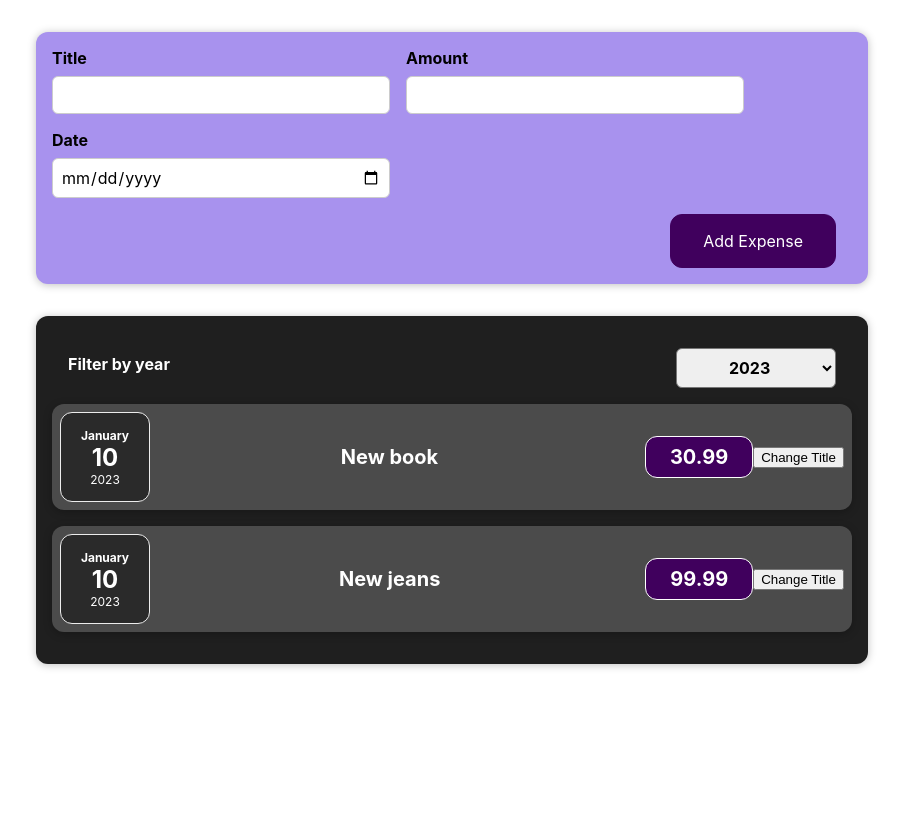
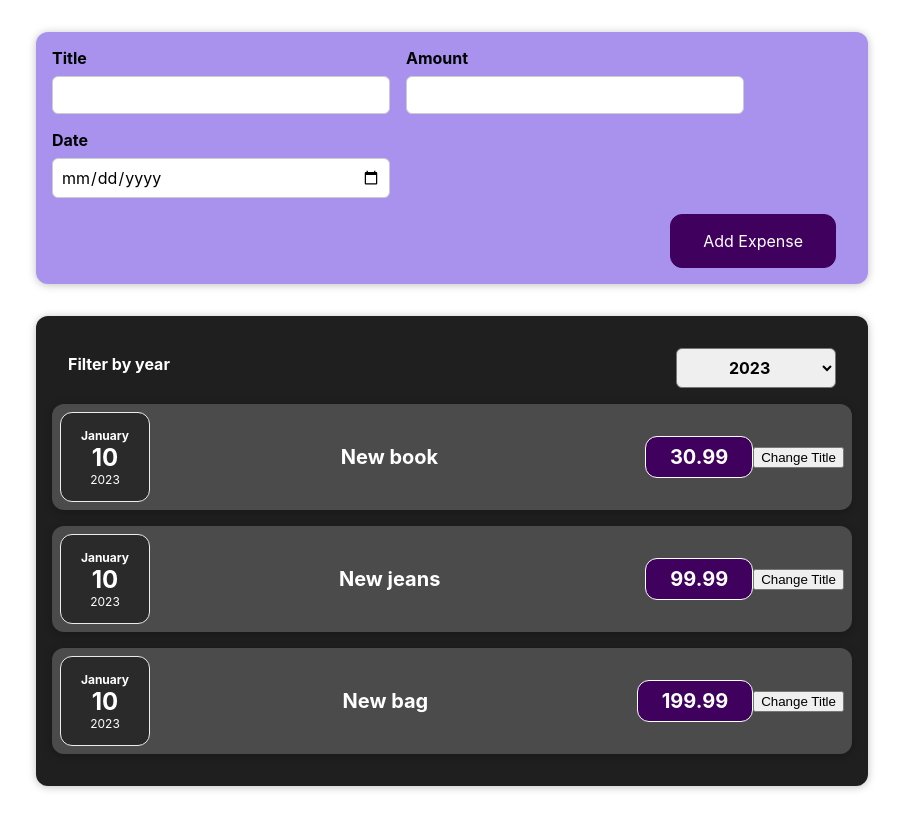
Before and after one commit to Kevinoo5/expenses, a React (Create React App) app: page / in a window 1280 px wide. Shown: the whole page, without its empty margins (188-1091 px from the left). Built offline with nearby package versions, Linux system fonts and the light colour scheme.

Commit message:
Andmete kuvamine nimekirjast

```diff
--- a/src/App.js
+++ b/src/App.js
@@ -4,8 +4,7 @@ import './App.css';
 import Expenses from './components/Expenses/Expenses';
 import NewExpense from "./components/NewExpense/NewExpense";
 
-const App = () => {
-    const expenses = [
+const DUMMY_EXPENSES = [
     {
         date: new Date(2023,0,10),
         title: "New book",
@@ -15,8 +14,15 @@ const App = () => {
         date: new Date(2023,0,10),
         title: "New jeans",
         price: 99.99
+    },
+    {
+        date: new Date(2023,0,10),
+        title: "New bag",
+        price: 199.99
     }
 ]
+
+const App = () => {
 
     const addExpenseHandler = (expense) => {
         console.log("In App.js");
@@ -26,7 +32,7 @@ const App = () => {
   return (
     <div className="App">
         <NewExpense onAddExpense={addExpenseHandler}></NewExpense>
-        <Expenses expenseData={expenses}></Expenses>
+        <Expenses expenseData={DUMMY_EXPENSES}></Expenses>
     </div>
   );
 }
--- a/src/components/Expenses/Expenses.js
+++ b/src/components/Expenses/Expenses.js
@@ -18,8 +18,11 @@ function Expenses(props){
     return (
         <Card className="expenses">
             <ExpensesFilter onExpenseFilter={filterChangesHandler}></ExpensesFilter>
-            <ExpenseItem expenseData={props.expenseData[0]}></ExpenseItem>
-            <ExpenseItem expenseData={props.expenseData[1]}></ExpenseItem>
+            {
+            props.expenseData.map((expense) => {
+                return <ExpenseItem expenseData={expense}></ExpenseItem>
+            })
+        }
         </Card>
     )
 }
```
Lines whose indentation alone changed are shown as unchanged.
